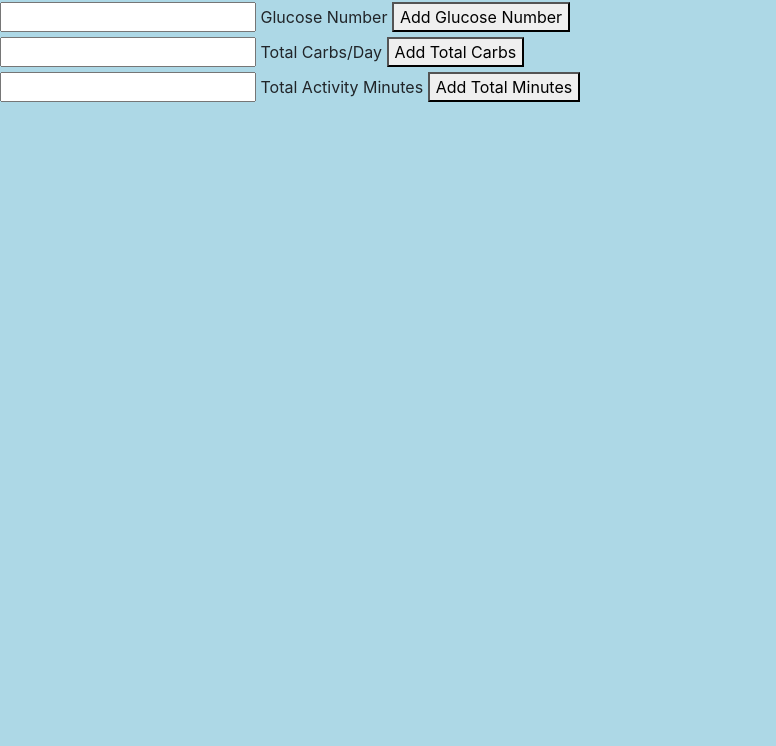
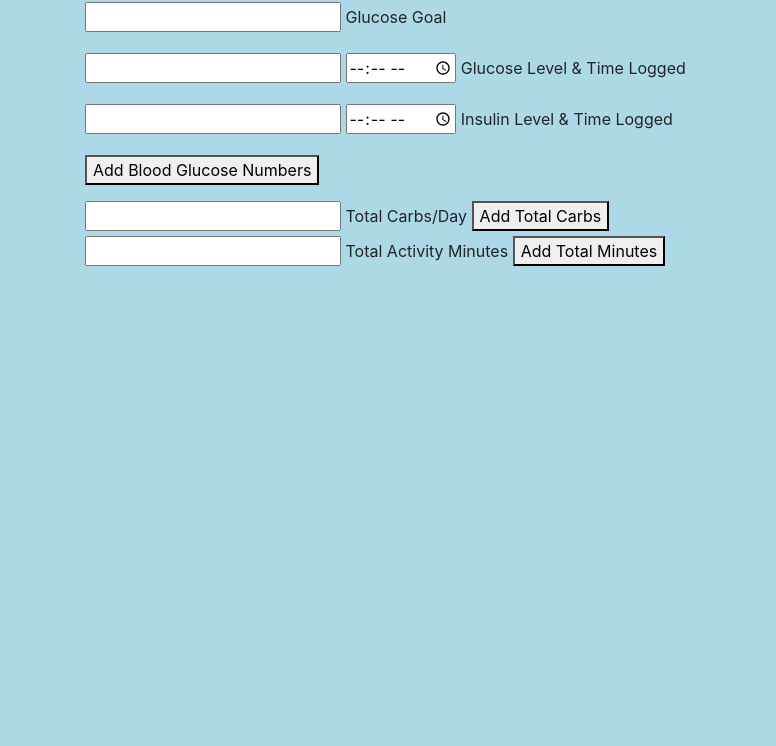
Before and after one commit to delguanzon/Diabetes-Diagnostic-Device, a website built with webpack: page src/index.html in a window 1280 px wide. Shown: the part 54-800 px from the top of the page, without its empty margins (0-776 px from the left). Built offline with nearby package versions, Linux system fonts and the light colour scheme.

Commit message:
add glucGoal, glucLevel, glucTime, insLevel, insTime inputs to blood-gluc form

```diff
--- a/src/index.html
+++ b/src/index.html
@@ -12,11 +12,26 @@
   <title>Daily Diabetes Diagnostic Device</title>
 </head>
 <body>
+  <div class="container">
     <h1>Daily Diabetes Diagnostic Device</h1>
     <form id="glucose-level">
-    <input type="number" id="glucosenumber">
-    <label for="glucosenumber">Glucose Number</label>
-    <button type="submit">Add Glucose Number</button>
+      <div class="mb-3">
+        <input type="number" id="glucose-goal">
+        <label for="glucose-goal">Glucose Goal</label>
+      </div>
+      <div class="mb-3">
+        <input type="number" id="glucose-level">
+        <input type="time" id="glucose-time" name="glucose-time" required>
+        <label for="glucose-level">Glucose Level & Time Logged</label>
+      </div>
+      <div class="mb-3">
+        <input type="number" id="insulin-level">
+        <input type="time" id="insulin-time" name="insulin-time" required>
+        <label for="insulin-level">Insulin Level & Time Logged</label>
+      </div>
+      <div class="mb-3">
+      <button type="submit">Add Blood Glucose Numbers</button>
+      </div>
     </form>
     <form id="total-carbs">
       <input type="number" id="carbsday">
@@ -28,5 +43,6 @@
       <label for="totalminutes">Total Activity Minutes</label>
       <button type="submit">Add Total Minutes</button>
     </form>
+  </div>
 </body>
 </html>
```
Lines whose indentation alone changed are shown as unchanged.
